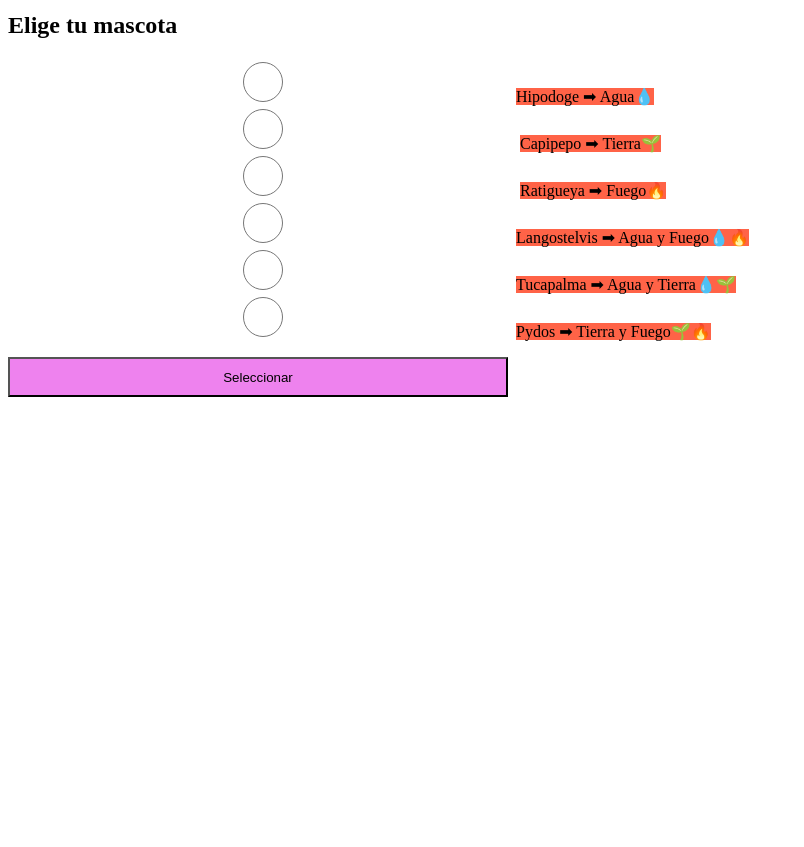
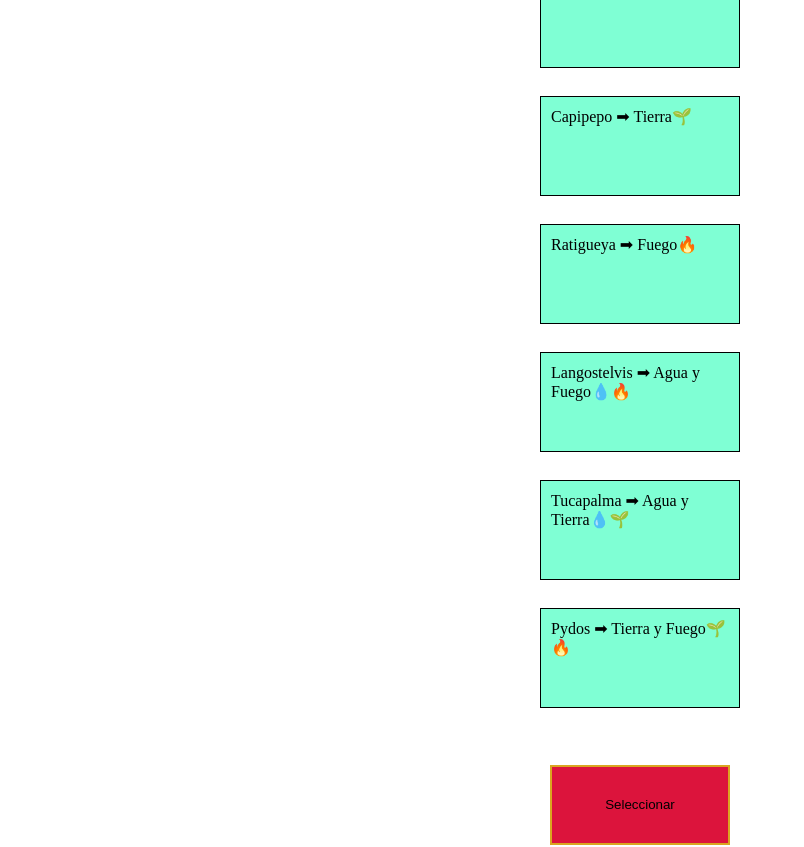
Before and after one commit to Martin-Moreno-Jara/MOKEPON_platzi, a plain HTML site: page mokepon.html in a window 1280 px wide. Shown: the part 65-912 px from the top of the page, without its empty margins (0-804 px from the left). Before the commit the page ends 800 px from the top, so only its background shows below. Drawn offline with Linux system fonts and the light colour scheme.

Commit message:
first changes with css

```diff
--- a/css/styles.css
+++ b/css/styles.css
@@ -5,18 +5,33 @@
     font-family: monospace;
     background-color:#0FDFE5;
 }
-label{
-    background-color: tomato;
-    width: 500px;
-    height: 40px;
+#mascotSelect{
+display: flex;
+height:100vh;
+flex-direction: column;
+justify-content: center;
+align-items: center;
 }
+.mokeponCard{
+    display: flex;
+    width: 200px;
+    height: 100px;
+    background: aquamarine;
+    padding: 10px;
+    box-sizing: border-box;
+    margin: 5px;
+    border: 1px solid black;
+
+}
+.btnSelect{
+    width: 180px;
+    height: 80px;
+    background: crimson;
+    padding: 5px;
+    margin: 2px;
+    border: 2px solid goldenrod;
+}
+
 input{
-    background-color: orange;
-    width: 500px;
-    height: 40px;
+display: none;
 }
-button{
-    background-color: violet;
-    width: 500px;
-    height: 40px;
-}
--- a/mokepon.html
+++ b/mokepon.html
@@ -6,25 +6,25 @@
     <link rel="stylesheet" href="./css/styles.css">
 </head>
 <body>
-    <h1 class="title">MOKEPON 🔥💧🌱</h1>
-
     <section id="mascotSelect">
+        <h1 class="title">MOKEPON 🔥💧🌱</h1>
         <h2>Elige tu mascota</h2>
         <p>
-            <input type="radio" name="mascot" id="hipodoge"/><label for="hipodoge">Hipodoge ➡ Agua💧</label> <br>
-            <input type="radio" name="mascot" id="capipepo"/> <label for="capipepo">Capipepo ➡ Tierra🌱</label> <br>
-            <input type="radio" name="mascot" id="ratigueya"/> <label for="ratigueya">Ratigueya ➡ Fuego🔥</label> <br>
-            <input type="radio" name="mascot" id="langostelvis"/><label for="langostelvis">Langostelvis ➡ Agua y Fuego💧🔥</label> <br>
-            <input type="radio" name="mascot" id="tucapalma"/><label for="tucapalma">Tucapalma ➡ Agua y Tierra💧🌱</label> <br>
-            <input type="radio" name="mascot" id="pydos"/><label for="pydos">Pydos ➡ Tierra y Fuego🌱🔥</label> <br>
+            <input type="radio" name="mascot" id="hipodoge"/><label class="mokeponCard" for="hipodoge">Hipodoge ➡ Agua💧</label> <br>
+            <input type="radio" name="mascot" id="capipepo"/> <label class="mokeponCard" for="capipepo">Capipepo ➡ Tierra🌱</label> <br>
+            <input type="radio" name="mascot" id="ratigueya"/> <label class="mokeponCard" for="ratigueya">Ratigueya ➡ Fuego🔥</label> <br>
+            <input type="radio" name="mascot" id="langostelvis"/><label class="mokeponCard" for="langostelvis">Langostelvis ➡ Agua y Fuego💧🔥</label> <br>
+            <input type="radio" name="mascot" id="tucapalma"/><label class="mokeponCard" for="tucapalma">Tucapalma ➡ Agua y Tierra💧🌱</label> <br>
+            <input type="radio" name="mascot" id="pydos"/><label class="mokeponCard" for="pydos">Pydos ➡ Tierra y Fuego🌱🔥</label> <br>
         </p>
 
         <p>
-            <button id="btnSelectMascot">Seleccionar</button>
+            <button class="btnSelect" id="btnSelectMascot">Seleccionar</button>
         </p>
     </section>
 
     <section id="attackSelect">
+        <h1 class="title">MOKEPON 🔥💧🌱</h1>
         <h2>Elige tu ataque</h2>
         <p>Tu mascota <span id="mascotName"></span> tiene <span id="mascotLives"></span> vidas</p>
         <p>La mascota rival <span id="enemyName"></span> tiene <span id="enemyLives"></span> vidas</p>
```
